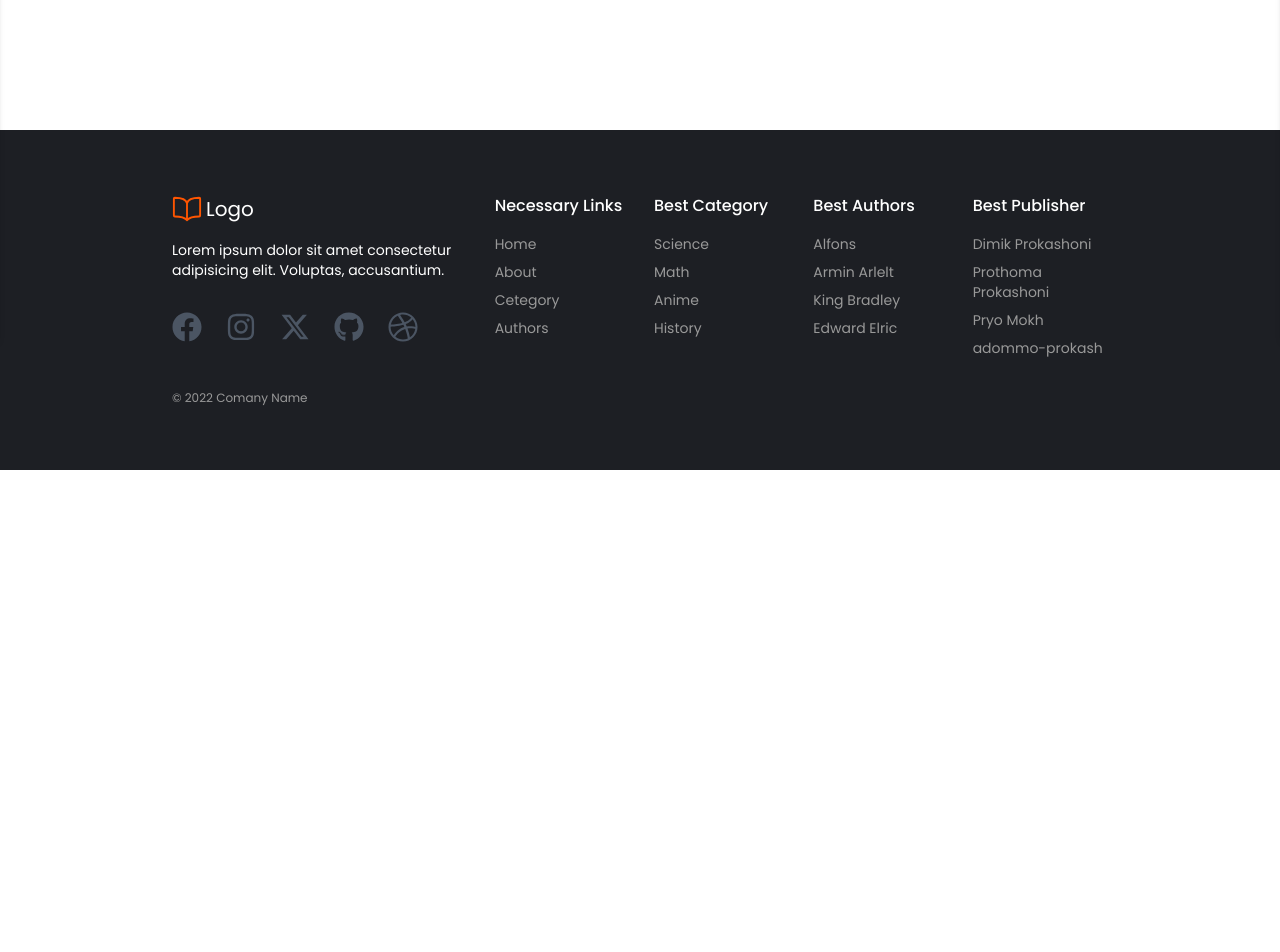
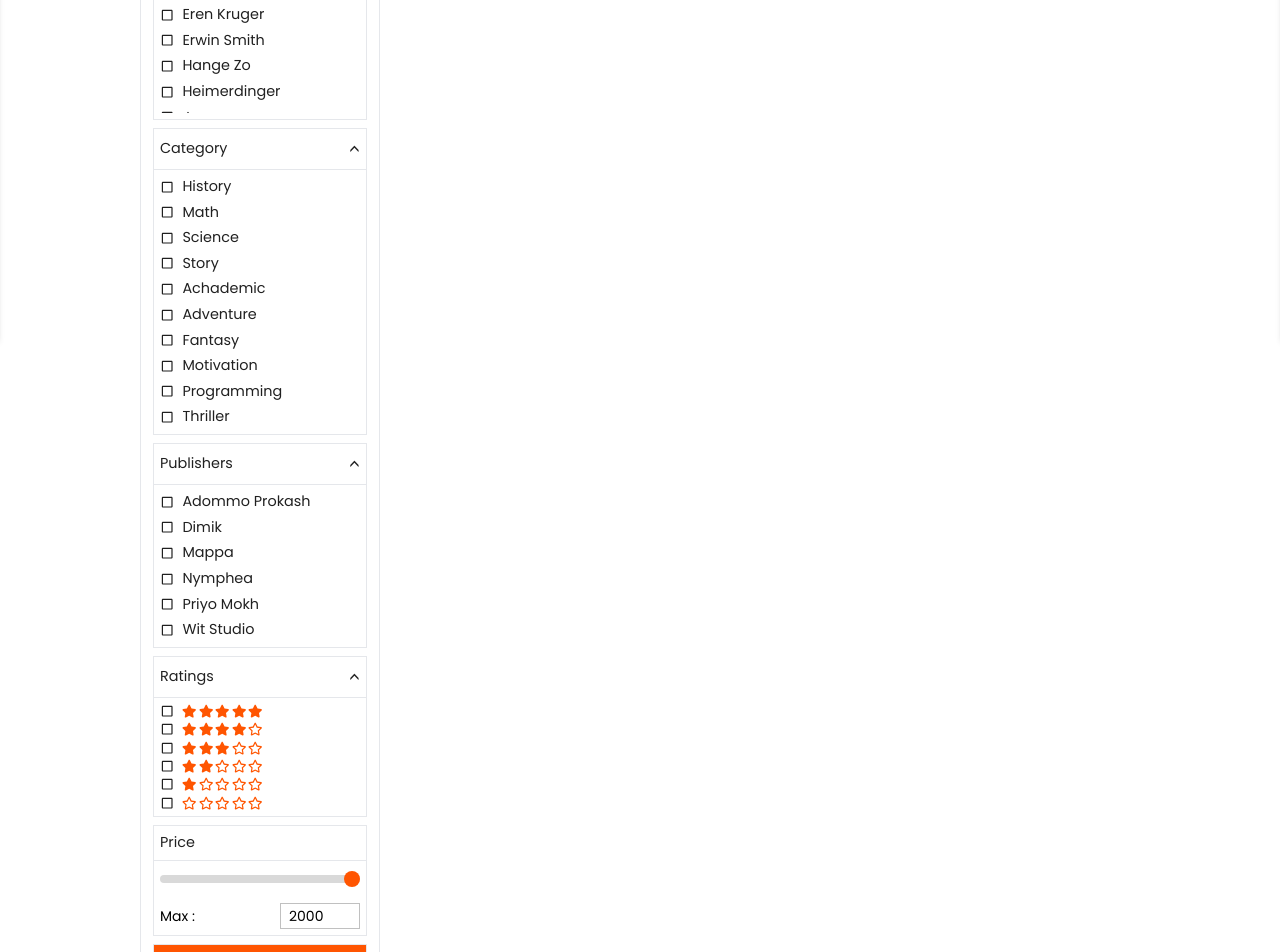
Before and after one commit to Tazri/book-shop, a Next.js app: page /books in a window 1280 px wide. Shown: the part 460-1412 px from the top of the page. Before the commit the page ends 930 px from the top, so only its background shows below. Built offline with nearby package versions, Linux system fonts and the light colour scheme.

Commit message:
coplate filter section half

```diff
--- a/app/(main)/books/page.jsx
+++ b/app/(main)/books/page.jsx
@@ -1,5 +1,5 @@
 import BooksControlPanel from "@/components/booksPage/BookControlPanel/BooksControlPanel";
-import FilterForm from "@/components/booksPage/FilterForm/FilterForm";
+import BookDisplayer from "@/components/booksPage/BookDisplayer/BookDisplayer";
 
 function BookPage({ searchParams }) {
   return (
@@ -7,7 +7,7 @@ function BookPage({ searchParams }) {
       <BooksControlPanel searchParams={searchParams} />
 
       <div className="container mx-auto">
-        <FilterForm />
+        <BookDisplayer />
       </div>
     </>
   );
--- a/app/globals.css
+++ b/app/globals.css
@@ -13,3 +13,66 @@
 * {
   font-family: "Poppins", sans-serif;
 }
+
+/** scroll bar **/
+.filter-scroll::-webkit-scrollbar {
+  height: 4px;
+  width: 4px;
+}
+.filter-scroll::-webkit-scrollbar-track {
+  border-radius: 20px;
+  background-color: #ffffff;
+}
+
+.filter-scroll::-webkit-scrollbar-track:hover {
+  background-color: #ffffff;
+}
+
+.filter-scroll::-webkit-scrollbar-track:active {
+  background-color: #ffffff;
+}
+
+.filter-scroll::-webkit-scrollbar-thumb {
+  border-radius: 5px;
+  background-color: #bab5b4;
+}
+
+.filter-scroll::-webkit-scrollbar-thumb:hover {
+  background-color: #b2adac;
+}
+
+.filter-scroll::-webkit-scrollbar-thumb:active {
+  background-color: #a8a3a3;
+}
+
+/* default scroll bar */
+/* Chrome, Edge and Safari */
+*::-webkit-scrollbar {
+  height: 6px;
+  width: 6px;
+}
+*::-webkit-scrollbar-track {
+  border-radius: 20px;
+  background-color: #ffffff;
+}
+
+*::-webkit-scrollbar-track:hover {
+  background-color: #ffffff;
+}
+
+*::-webkit-scrollbar-track:active {
+  background-color: #ffffff;
+}
+
+*::-webkit-scrollbar-thumb {
+  border-radius: 20px;
+  background-color: #bab5b4;
+}
+
+*::-webkit-scrollbar-thumb:hover {
+  background-color: #b2adac;
+}
+
+*::-webkit-scrollbar-thumb:active {
+  background-color: #a8a3a3;
+}
--- a/components/booksPage/BookControlPanel/BooksControlPanel.jsx
+++ b/components/booksPage/BookControlPanel/BooksControlPanel.jsx
@@ -41,7 +41,7 @@ function BooksControlPanel({ searchParams: propsSearchParams }) {
           <div className="group relative">
             <button>{selectedSort}</button>
 
-            <div className="flex flex-col w-fit absolute left-1/2 -translate-x-1/2 top-[109%] bg-white px-3 py-2 border rounded-sm scale-y-0 group-hover:scale-y-100 duration-200 origin-top">
+            <div className="flex flex-col w-fit absolute left-1/2 -translate-x-1/2 top-[109%] bg-white px-3 py-2 border rounded-sm scale-y-0 group-hover:scale-y-100 duration-200 origin-top border-t-primary">
               {Object.keys(sorting)?.map((sortOp, index) => {
                 return (
                   <button
--- /dev/null
+++ b/components/booksPage/BookDisplayer/BookDisplayer.jsx
@@ -0,0 +1,14 @@
+import FilterForm from "../FilterForm/FilterForm";
+
+function BookDisplayer() {
+  return (
+    <div className="w-full max-w-60 mb-3">
+      <div className="border px-3 py-2 w-full">
+        <h5 className="px-1.5 mb-1.5">Filter</h5>
+        <FilterForm />
+      </div>
+    </div>
+  );
+}
+
+export default BookDisplayer;
--- a/components/formComponent/CheckBox.jsx
+++ b/components/booksPage/FilterForm/CheckBox.jsx
@@ -1,24 +1,25 @@
 import { IoIosCheckbox } from "react-icons/io";
 import { MdOutlineCheckBoxOutlineBlank } from "react-icons/md";
 
-function CheckBox({ children, value, name }) {
+function CheckBox({ display, value, name, id = "", defaultChecked }) {
   return (
     <label
-      className="py-2 px-3 border border-gray-100  text-gray-500 duration-100 first:rounded-t-md last:rounded-b-md cursor-pointer gap-2 flex items-center capitalize select-none"
-      htmlFor={"nav-category-" + value}
+      className="gap-2 flex items-center capitalize select-none cursor-pointer"
+      htmlFor={name + value + id}
     >
       <span className="relative overflow-hidden">
         <input
           type="checkbox"
           className="peer hidden"
-          name={name}
-          value={value}
-          id={"nav-category-" + value}
+          name={name + "-" + value}
+          value={name + "-" + value}
+          defaultChecked={defaultChecked}
+          id={name + value + id}
         />
         <MdOutlineCheckBoxOutlineBlank className="peer-checked:text-primary" />
         <IoIosCheckbox className="absolute top-full left-0 peer-checked:-translate-y-full duration-200 text-primary" />
       </span>
-      {children}
+      {display}
     </label>
   );
 }
--- a/components/booksPage/FilterForm/FilterForm.jsx
+++ b/components/booksPage/FilterForm/FilterForm.jsx
@@ -1,25 +1,121 @@
-const authorDropDownId = "author-drop-down-id";
+"use client";
+import { getDemoAuthor } from "@/data/demoAuthor";
+import FilterList from "./FilterList";
+import { getDemoCategory } from "@/data/demoCategory";
+import { getDemoPublisher } from "@/data/demoPublisher";
+import { FaStar } from "react-icons/fa";
+import { FaRegStar } from "react-icons/fa";
+import PriceRange from "./PriceRange";
 
 function FilterForm() {
+  const authors = getDemoAuthor();
+  const categoryList = getDemoCategory();
+  const publisherList = getDemoPublisher();
+
+  const authorFilterList = {
+    fieldName: "authors",
+    title: "Authors",
+    filterFields: authors?.map((author) => {
+      return {
+        name: author?.name,
+        value: author?.name?.split(" ").join("_").toLocaleLowerCase(),
+      };
+    }),
+  };
+
+  const categoryFilterList = {
+    fieldName: "category",
+    title: "Category",
+    filterFields: categoryList?.map((category) => {
+      return {
+        name: category?.name,
+        value: category?.name?.split(" ").join("_").toLocaleLowerCase(),
+      };
+    }),
+  };
+
+  const publisherFilterList = {
+    fieldName: "publishers",
+    title: "Publishers",
+    filterFields: publisherList?.map((publisher) => {
+      return {
+        name: publisher?.name,
+        value: publisher?.name?.split(" ")?.join("_")?.toLocaleLowerCase(),
+      };
+    }),
+  };
+
+  const ratingFilterList = {
+    fieldName: "rating",
+    title: "Ratings",
+    filterFields: [
+      {
+        name: <StarSpan star={5} />,
+        value: 5,
+      },
+      {
+        name: <StarSpan star={4} />,
+        value: 4,
+      },
+      {
+        name: <StarSpan star={3} />,
+        value: 3,
+      },
+      {
+        name: <StarSpan star={2} />,
+        value: 2,
+      },
+      {
+        name: <StarSpan star={1} />,
+        value: 1,
+      },
+      {
+        name: <StarSpan star={0} />,
+        value: 0,
+      },
+    ],
+  };
+
+  const submitAction = async (formData) => {
+    "use client";
+    const filter = {};
+
+    const keyValues = [...formData.keys()];
+
+    for (const keyValue of keyValues) {
+      const [key, value] = keyValue.split("-");
+
+      if (filter[key]) filter[key].push(value);
+      else filter[key] = [value];
+    }
+
+    console.log(filter);
+  };
+
   return (
-    <div className="w-fit min-w-72 px-1 my-2 min-h-96">
-      <div>
-        <input id={authorDropDownId} className="peer hidden" type="checkbox" />
+    <form className="flex flex-col gap-2" action={submitAction}>
+      <FilterList defaultOpen filterList={authorFilterList} />
+      <FilterList defaultOpen filterList={categoryFilterList} />
+      <FilterList defaultOpen filterList={publisherFilterList} />
+      <FilterList defaultOpen filterList={ratingFilterList} />
+      <PriceRange />
+      <button className="border text-white py-1 bg-primary">Filter</button>
+    </form>
+  );
+}
 
-        <label
-          htmlFor={authorDropDownId}
-          after={">"}
-          className="flex justify-between items-center after:content-[attr(after)] after:text-lg after:duration-200 after:rotate-90 peer-checked:after:-rotate-90 select-none cursor-pointer border p-1.5"
-        >
-          Authors
-        </label>
-        <ul className="border-b border-x p-0 peer-checked:p-1.5 h-0 peer-checked:h-auto duration-200 origin-top overflow-hidden">
-          <li>Ans Anonymo</li>
-          <li>Arrobeen</li>
-          <li>Sirious</li>
-        </ul>
-      </div>
-    </div>
+function StarSpan({ star }) {
+  const stars = [];
+
+  for (let i = 0; i < star; i++) {
+    stars.push(<FaStar key={`filter-fill-star-${i}`} />);
+  }
+
+  for (let i = 0; i < 5 - star; i++) {
+    stars.push(<FaRegStar key={`filter-unfill-star-${i}`} />);
+  }
+  return (
+    <span className="flex gap-0.5 text-primary items-center">{stars}</span>
   );
 }
 
--- /dev/null
+++ b/components/booksPage/FilterForm/FilterList.jsx
@@ -0,0 +1,62 @@
+import CheckBox from "./CheckBox";
+
+const defaultFilterListData = {
+  fieldName: "authors",
+  title: "Authors",
+  filterFields: [
+    {
+      name: "Ans Anonymo",
+      value: "ans_anonymo",
+    },
+    {
+      name: "Sirius",
+      value: "sirius",
+    },
+    {
+      name: "Arrowbeen",
+      value: "arrowbeen",
+    },
+  ],
+};
+
+function FilterList({ defaultOpen, filterList = defaultFilterListData }) {
+  const drawerId = filterList.fieldName + "-filter-drawer-id";
+  return (
+    <div>
+      <input
+        id={drawerId}
+        className="peer hidden"
+        type="checkbox"
+        defaultChecked={defaultOpen}
+      />
+
+      <label
+        htmlFor={drawerId}
+        after={">"}
+        className="flex justify-between items-center after:content-[attr(after)] after:text-lg after:duration-200 after:rotate-90 peer-checked:after:-rotate-90 select-none cursor-pointer border p-1.5 text-[0.9rem] duration-200 text-[#212121]"
+      >
+        {filterList?.title}
+      </label>
+
+      <div className="peer-checked:border-b border-x p-0 peer-checked:p-1.5 h-0 peer-checked:h-auto duration-200 overflow-hidden">
+        <ul className="flex flex-col gap-1 h-fit max-h-72 overflow-y-scroll filter-scroll  duration-200 origin-top text-xs s250:text-sm s340:text-[0.9rem] text-[#202020] leading-normal">
+          {filterList?.filterFields?.map((fields, index) => {
+            const key =
+              String(index) + String(fields.value) + filterList.fieldName;
+            return (
+              <li key={key} className="cursor-pointer">
+                <CheckBox
+                  value={fields.value}
+                  name={filterList.fieldName}
+                  display={fields.name}
+                />
+              </li>
+            );
+          })}
+        </ul>
+      </div>
+    </div>
+  );
+}
+
+export default FilterList;
--- /dev/null
+++ b/components/booksPage/FilterForm/PriceRange.jsx
@@ -0,0 +1,50 @@
+"use client";
+
+import { useState } from "react";
+import style from "./rangeStyle.module.css";
+
+function PriceRange() {
+  const [price, setPrice] = useState(2000);
+
+  const handleChange = (e) => {
+    const value = e.target.value;
+
+    if (value >= 0 && value <= 2000) {
+      setPrice(value);
+    }
+  };
+
+  return (
+    <div>
+      <div className="select-none cursor-pointer border p-1.5 text-[0.9rem] duration-200 text-[#212121]">
+        Price
+      </div>
+
+      <div className="border-b border-x p-1.5 duration-200 flex flex-col gap-5 pt-3.5">
+        <input
+          id="price-filter"
+          type="range"
+          name="price-fitler"
+          className={"w-full " + style.range}
+          min={0}
+          max={2000}
+          value={price}
+          onChange={handleChange}
+        />
+        <div className="w-full flex justify-between items-center text-sm">
+          <span>Max :</span>
+          <input
+            type="number"
+            min={0}
+            max={20000}
+            value={price}
+            onChange={handleChange}
+            className="block w-full max-w-20 border border-[#c0c0c0] py-0.5 px-2 focus:outline-none"
+          />
+        </div>
+      </div>
+    </div>
+  );
+}
+
+export default PriceRange;
--- /dev/null
+++ b/components/booksPage/FilterForm/rangeStyle.module.css
@@ -0,0 +1,58 @@
+/*********** Baseline, reset styles ***********/
+.range {
+  -webkit-appearance: none;
+  appearance: none;
+  background: transparent;
+  cursor: pointer;
+}
+
+/* Removes default focus */
+.range:focus {
+  outline: none;
+}
+
+/******** Chrome, Safari, Opera and Edge Chromium styles ********/
+/* slider track */
+.range::-webkit-slider-runnable-track {
+  background-color: #d9d9d9;
+  border-radius: 0.5rem;
+  height: 0.5rem;
+}
+
+/* slider thumb */
+.range::-webkit-slider-thumb {
+  -webkit-appearance: none; /* Override default look */
+  appearance: none;
+  margin-top: -4px; /* Centers thumb on the track */
+  background-color: #ff5501;
+  border-radius: 0.5rem;
+  height: 1rem;
+  width: 1rem;
+}
+
+.range:focus::-webkit-slider-thumb {
+  outline: 3px solid #ff5501;
+  outline-offset: 0.125rem;
+}
+
+/*********** Firefox styles ***********/
+/* slider track */
+.range::-moz-range-track {
+  background-color: #d9d9d9;
+  border-radius: 0.5rem;
+  height: 0.5rem;
+}
+
+/* slider thumb */
+.range::-moz-range-thumb {
+  background-color: #ff5501;
+  border: none; /*Removes extra border that FF applies*/
+  border-radius: 0.5rem;
+  height: 1rem;
+  width: 1rem;
+}
+
+.range:focus::-moz-range-thumb {
+  outline: 3px solid #ff5501;
+  outline-offset: 0.125rem;
+}
```
Also changed, not shown: 1 other file (tests, documents, lock files or other folders).
